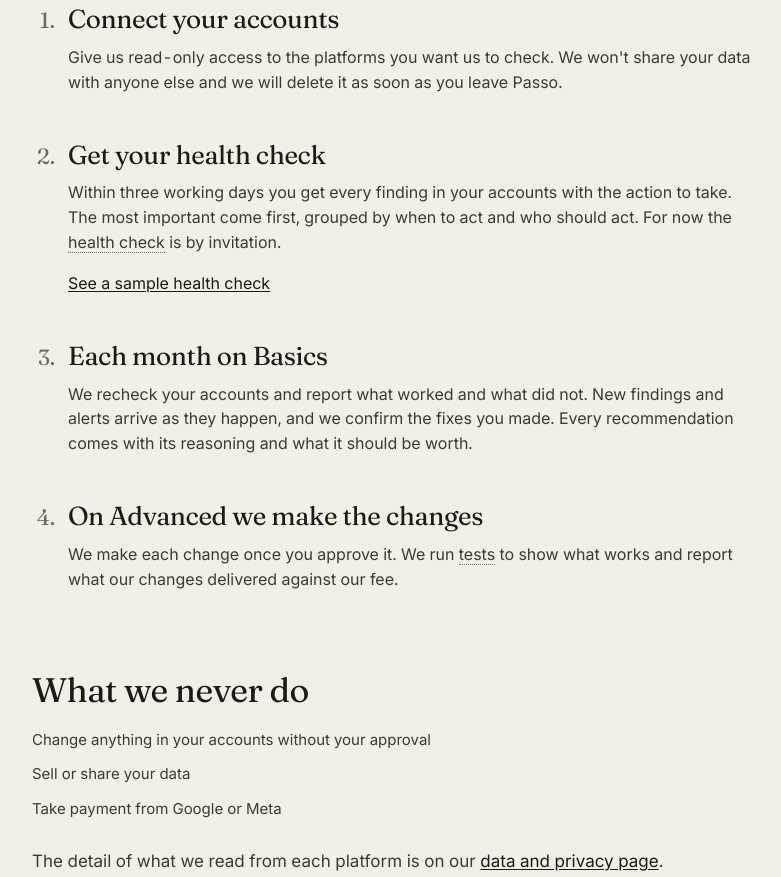
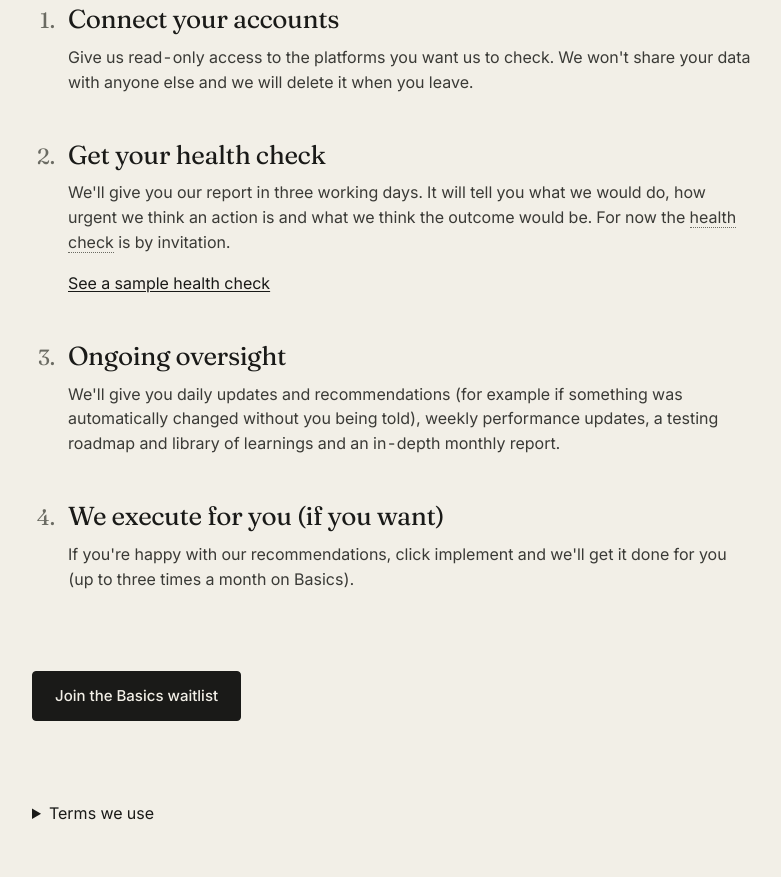
Before and after one commit to jordanskennard-bot/Passo-Website, a plain HTML site: page how-it-works.html in a window 1280 px wide. Shown: the part 486-1363 px from the top of the page, without its empty margins (16-797 px from the left). Drawn offline with Linux system fonts and the light colour scheme.

Commit message:
How it works: soften deletion line (#19)
* How it works: soften deletion line

Co-Authored-By: Claude Opus 5.5 <noreply@anthropic.com>
Claude-Session: https://claude.ai/code/session_01D8azuQ7q1T6yKJCUgG2MCK

* How it works: reword report step

Co-Authored-By: Claude Opus 5.5 <noreply@anthropic.com>
Claude-Session: https://claude.ai/code/session_01D8azuQ7q1T6yKJCUgG2MCK

* How it works: remove 'What we never do' section

Co-Authored-By: Claude Opus 5.5 <noreply@anthropic.com>
Claude-Session: https://claude.ai/code/session_01D8azuQ7q1T6yKJCUgG2MCK

* How it works: ongoing oversight step

Co-Authored-By: Claude Opus 5.5 <noreply@anthropic.com>
Claude-Session: https://claude.ai/code/session_01D8azuQ7q1T6yKJCUgG2MCK

* How it works: execution step, drop unused terms

Co-Authored-By: Claude Opus 5.5 <noreply@anthropic.com>
Claude-Session: https://claude.ai/code/session_01D8azuQ7q1T6yKJCUgG2MCK

---------

Co-authored-by: Claude Opus 5.5 <noreply@anthropic.com>

```diff
--- a/how-it-works.html
+++ b/how-it-works.html
@@ -51,32 +51,22 @@
       <ol class="pg-steps">
         <li>
           <h2>Connect your accounts</h2>
-          <p>Give us read-only access to the platforms you want us to check. We won't share your data with anyone else and we will delete it as soon as you leave Passo.</p>
+          <p>Give us read-only access to the platforms you want us to check. We won't share your data with anyone else and we will delete it when you leave.</p>
         </li>
         <li>
           <h2>Get your health check</h2>
-          <p>Within three working days you get every finding in your accounts with the action to take. The most important come first, grouped by when to act and who should act. For now the <span class="term" title="A review of your ad accounts that lists every problem we find and what to do about each one.">health check</span> is by invitation.</p>
+          <p>We'll give you our report in three working days. It will tell you what we would do, how urgent we think an action is and what we think the outcome would be. For now the <span class="term" title="A review of your ad accounts that lists every problem we find and what to do about each one.">health check</span> is by invitation.</p>
           <p><a href="https://clients.passoagency.com/demo/health-check">See a sample health check</a></p>
         </li>
         <li>
-          <h2>Each month on Basics</h2>
-          <p>We recheck your accounts and report what worked and what did not. New findings and alerts arrive as they happen, and we confirm the fixes you made. Every recommendation comes with its reasoning and what it should be worth.</p>
+          <h2>Ongoing oversight</h2>
+          <p>We'll give you daily updates and recommendations (for example if something was automatically changed without you being told), weekly performance updates, a testing roadmap and library of learnings and an in-depth monthly report.</p>
         </li>
         <li>
-          <h2>On Advanced we make the changes</h2>
-          <p>We make each change once you approve it. We run <span class="term" title="A change made in one place and held back in another, so the difference shows what the change did.">tests</span> to show what works and report what our changes delivered against our fee.</p>
+          <h2>We execute for you (if you want)</h2>
+          <p>If you're happy with our recommendations, click implement and we'll get it done for you (up to three times a month on Basics).</p>
         </li>
       </ol>
-
-      <section class="pg-section">
-        <h2>What we never do</h2>
-        <ul class="pr-list">
-          <li>Change anything in your accounts without your approval</li>
-          <li>Sell or share your data</li>
-          <li>Take payment from Google or Meta</li>
-        </ul>
-        <p class="pg-text">The detail of what we read from each platform is on our <a href="/data-privacy.html">data and privacy page</a>.</p>
-      </section>
 
       <section class="pg-section">
         <p><a class="btn-primary pr-btn" href="/coming-soon.html">Join the Basics waitlist</a></p>
@@ -87,9 +77,7 @@
           <summary>Terms we use</summary>
           <dl class="pr-terms">
             <dt>Read-only access</dt><dd>We can see your accounts and cannot change anything in them.</dd>
-            <dt>GA4</dt><dd>Google Analytics 4, the tool that records what visitors do on your website.</dd>
             <dt>Health check</dt><dd>A review of your ad accounts that lists every problem we find and what to do about each one.</dd>
-            <dt>Tests</dt><dd>A change made in one place and held back in another, so the difference shows what the change did.</dd>
           </dl>
         </details>
       </section>
```
